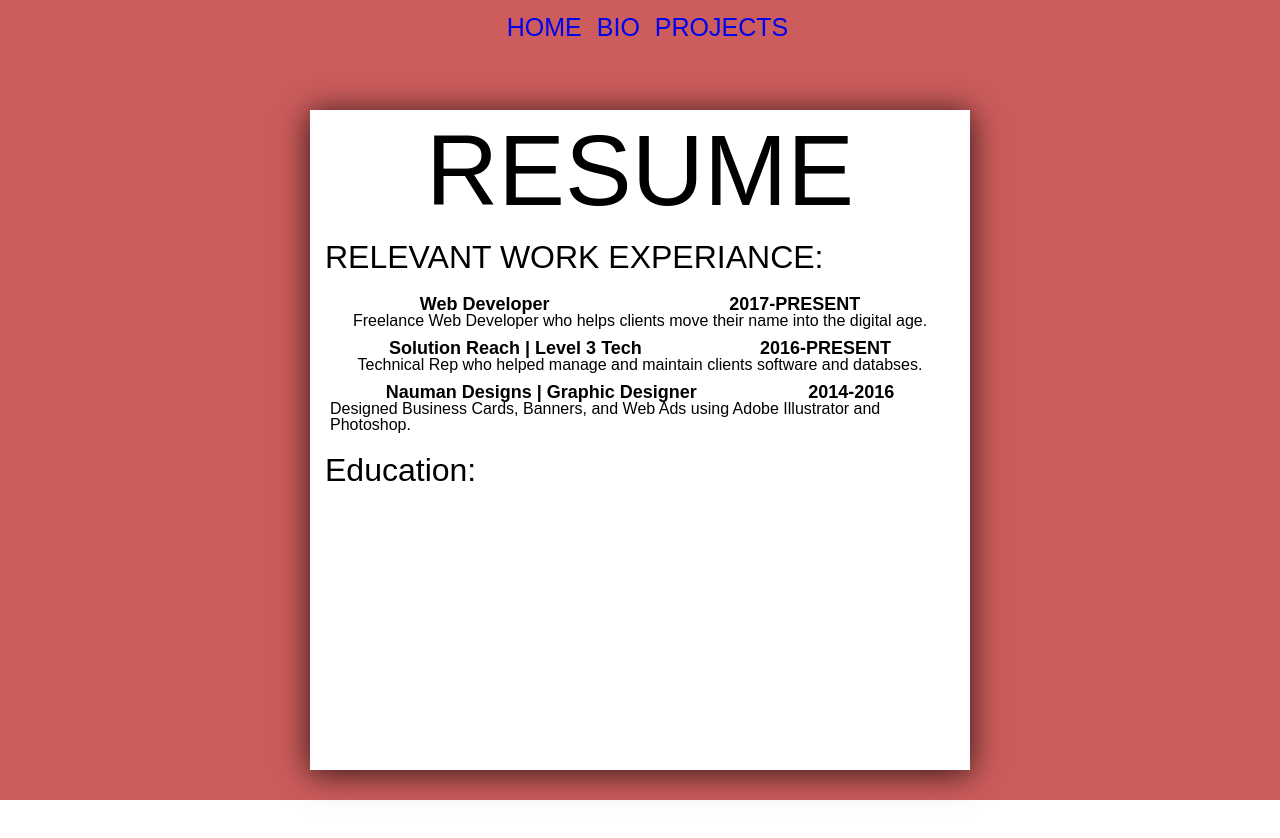
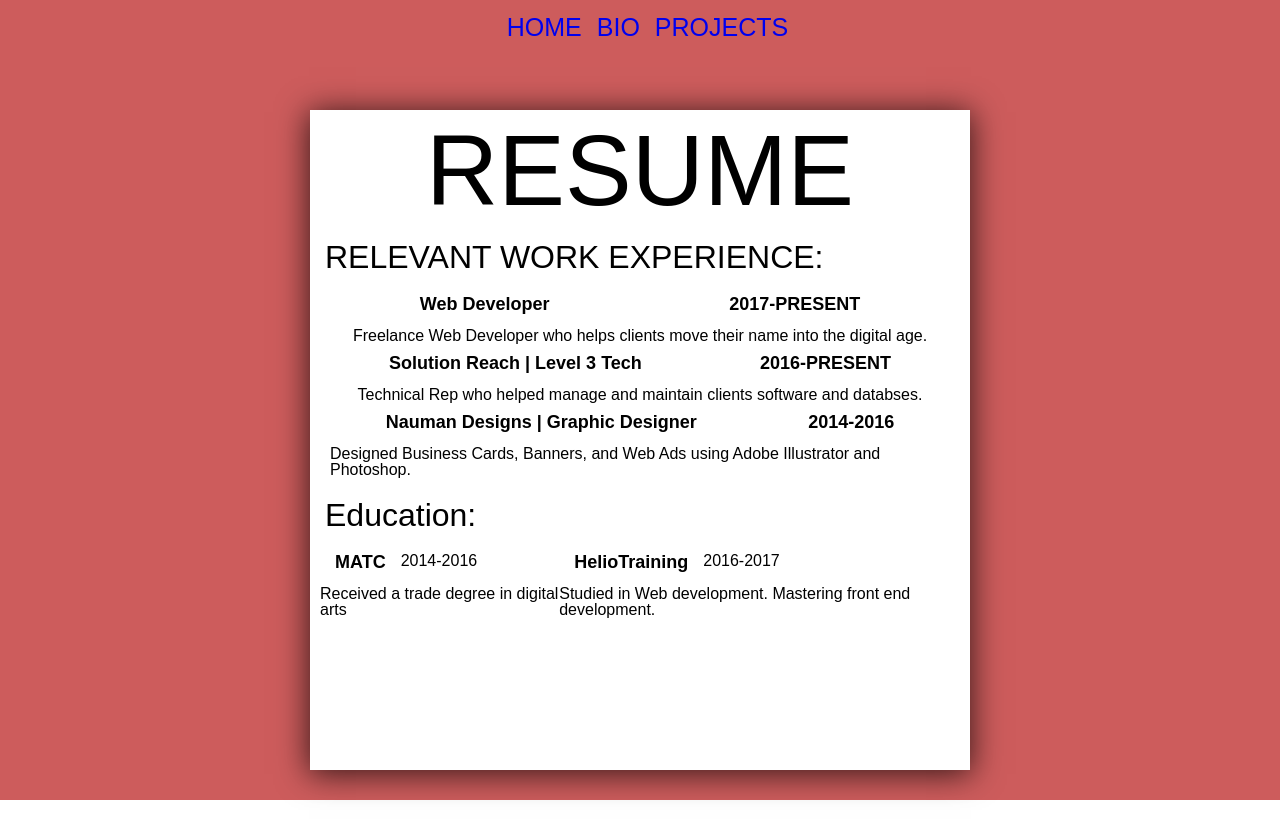
Before and after one commit to Josifraburn/about-me-react-new, a React (Create React App) app: page /resume in a window 1280 px wide. Built offline with nearby package versions, Linux system fonts and the light colour scheme.

Commit message:
I finished the resume page

```diff
--- /dev/null
+++ b/src/Components/Education.js
@@ -0,0 +1,30 @@
+import React, { Component } from 'react';
+import { string } from 'prop-types';
+import '../styles/Education.css';
+
+class Education extends Component {
+    static propTypes = {
+        schoolName: string.isRequired,
+        schoolYearDate: string.isRequired,
+        schoolDescription: string.isRequired,
+    }
+
+    render() {
+        return(
+            <div>
+                <div className='education-header'>
+                    <h2 className='school-name'>
+                        { this.props.schoolName }
+                    </h2>
+                    <h2 className='school-year-date'>
+                        { this.props.schoolYearDate }
+                    </h2>
+                </div>
+                <p className='school-description'>
+                    { this.props.schoolDescription}
+                </p>
+            </div>
+        )
+    }
+}
+export default Education
--- a/src/Containers/ResumeContainer.css
+++ b/src/Containers/ResumeContainer.css
@@ -6,6 +6,7 @@
 .resume-nav {
     display: flex;
     justify-content: center;
+    animation: resume-animation 1s;
 }
 
 .resume-link {
@@ -35,6 +36,7 @@
     display: flex;
     justify-content: center;
     align-items: center;
+    animation: resume-animation 1s;
 }
 
 .resume-background {
@@ -54,3 +56,22 @@
     padding: 10px;
     box-shadow: 0px 3px 30px 1px rgba(0,0,0,0.75);
 }
+
+.education {
+    display: flex;
+    justify-content: center;
+}
+
+
+.resumeNavHidden {
+    display: none;
+}
+
+.resumeContentHidden {
+    display: none;
+}
+
+@keyframes resume-animation {
+    from { opacity: 0; }
+    to { opacity: 1; }
+}
--- a/src/Containers/ResumeContainer.js
+++ b/src/Containers/ResumeContainer.js
@@ -3,15 +3,31 @@ import { Link } from 'react-router-dom'
 import './ResumeContainer.css'
 import '../styles/ResumeNav.css'
 import Jobs from '../Components/Jobs'
+import Education from '../Components/Education'
 
 class ResumeContainer extends Component {
+    state = {
+        resumeNav: 'resumeNavHidden',
+        resumeContent: 'resumeContentHidden',
+    }
+
+    componentWillMount() {
+        setTimeout(
+            () => {
+                this.setState ({
+                    resumeNav: 'resume-nav',
+                    resumeContent: 'resume-content'
+                })
+            }, 500
+        )
+    }
     render() {
         return(
             <div className='resume-main'>
                 <div>
                 <div className='resume-background'>
                 </div>
-                <div className='resume-nav'>
+                <div className={this.state.resumeNav}>
                     <Link to='/' className='resume-link'>
                         HOME
                     </Link>
@@ -22,13 +38,13 @@ class ResumeContainer extends Component {
                         PROJECTS
                     </Link>
                 </div>
-                <div className='resume-content'>
+                <div className={this.state.resumeContent}>
                     <div className='title-box'>
                         <h1 className='resume-title'>
                             RESUME
                         </h1>
                         <h1 className='title1'>
-                            RELEVANT WORK EXPERIANCE:
+                            RELEVANT WORK EXPERIENCE:
                         </h1>
                         <div className='jobs'>
                             <Jobs  jobTitle='Web Developer' yearDate='2017-PRESENT' jobDescription='Freelance Web Developer who helps clients move their name into the digital age.' />
@@ -42,6 +58,14 @@ class ResumeContainer extends Component {
                         <h1 className='title1'>
                             Education:
                         </h1>
+                        <div className='education'>
+                            <div className='school1'>
+                                <Education schoolName='MATC' schoolYearDate='2014-2016' schoolDescription='Received a trade degree in digital arts'/>
+                            </div>
+                            <div className='school2'>
+                                <Education schoolName='HelioTraining' schoolYearDate='2016-2017' schoolDescription='Studied in Web development. Mastering front end development.' />
+                            </div>
+                        </div>
                     </div>
                 </div>
                 </div>
--- /dev/null
+++ b/src/styles/Education.css
@@ -0,0 +1,16 @@
+.school-name {
+    font-weight: bold;
+    font-size: 18px;
+    margin-left: 15px;
+    margin-right: 15px;
+    margin-bottom: 15px;
+}
+
+.education-header {
+    display: flex;
+}
+
+.school-description {
+    display: flex;
+    justify-content: center;
+}
--- a/src/styles/jobs.css
+++ b/src/styles/jobs.css
@@ -4,6 +4,7 @@
     justify-content: space-around;
     font-weight: bold;
     font-size: 18px;
+    margin-bottom: 15px;
 }
 
 .job-description {
```
